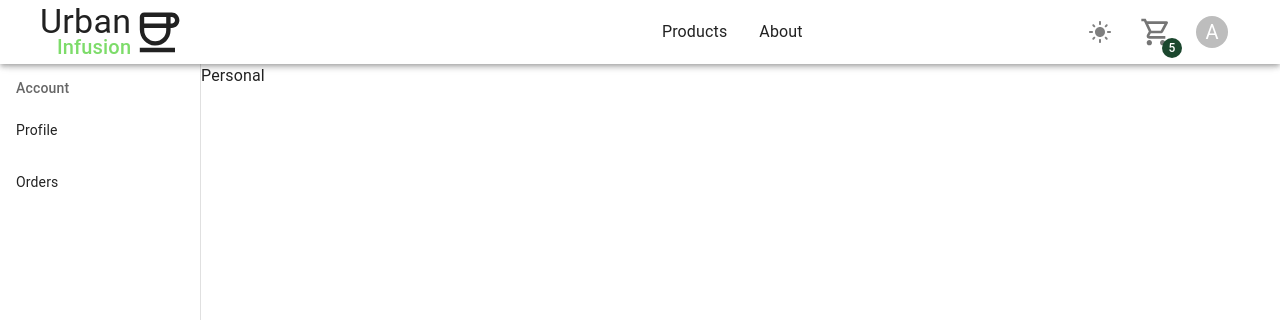
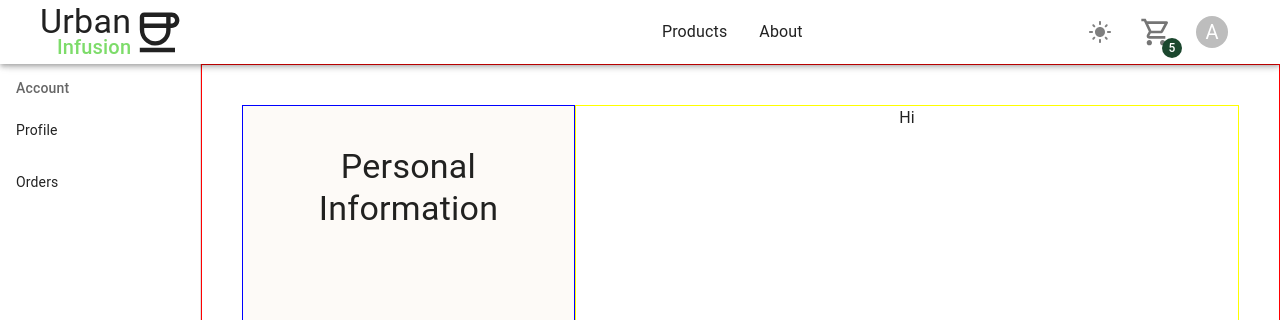
Before and after one commit to nilssen98/urban-infusion-website, a React (Vite) app: page /account in a window 1280 px wide. Shown: the top 320 px of the page. Built offline with nearby package versions, Linux system fonts and the light colour scheme.

Commit message:
Added layout for personal information

```diff
--- a/src/components/Pages/Account/PersonalInformation.tsx
+++ b/src/components/Pages/Account/PersonalInformation.tsx
@@ -1,12 +1,48 @@
-import {Box, Typography} from "@mui/material";
+import {Box, Grid, Stack, Typography, useTheme} from "@mui/material";
 
 
 export default function PersonalInformation() {
+    const theme = useTheme();
     return (
         <>
-            <Box>
-                <Typography>Personal</Typography>
-            </Box>
+            <Stack
+                direction={{xs: 'column', md: 'row'}}
+                sx={{
+                    padding: 10,
+                    width: '100%',
+                    border: '1px solid red'
+                }}
+            >
+                <Box
+                    sx={{
+                        border: '1px solid blue',
+                        backgroundColor: theme.palette.secondary.light,
+                        flex: {md: 1}
+                    }}>
+                    <Typography
+                        variant={'h4'}
+                        sx={{
+                            py: 10,
+                            px: 5,
+                            width: '100%',
+                            textAlign: 'center'
+                        }}
+                    >Personal Information</Typography>
+                </Box>
+                <Box
+                    sx={{
+                        border: '1px solid yellow',
+                        flex: {md: '2'},
+                    }}
+                >
+                    <Typography
+                        align={'center'}
+                        sx={{
+                            width: '100%'
+                        }}
+                    >Hi</Typography>
+                </Box>
+            </Stack>
         </>
     );
 }
--- a/src/theme/theme.ts
+++ b/src/theme/theme.ts
@@ -10,6 +10,8 @@ export const getTheme = (theme: 'light' | 'dark') => {
             },
             secondary: {
                 main: '#F5A623',
+                light: '#FDFAF7'
+
             },
         },
     });
```
